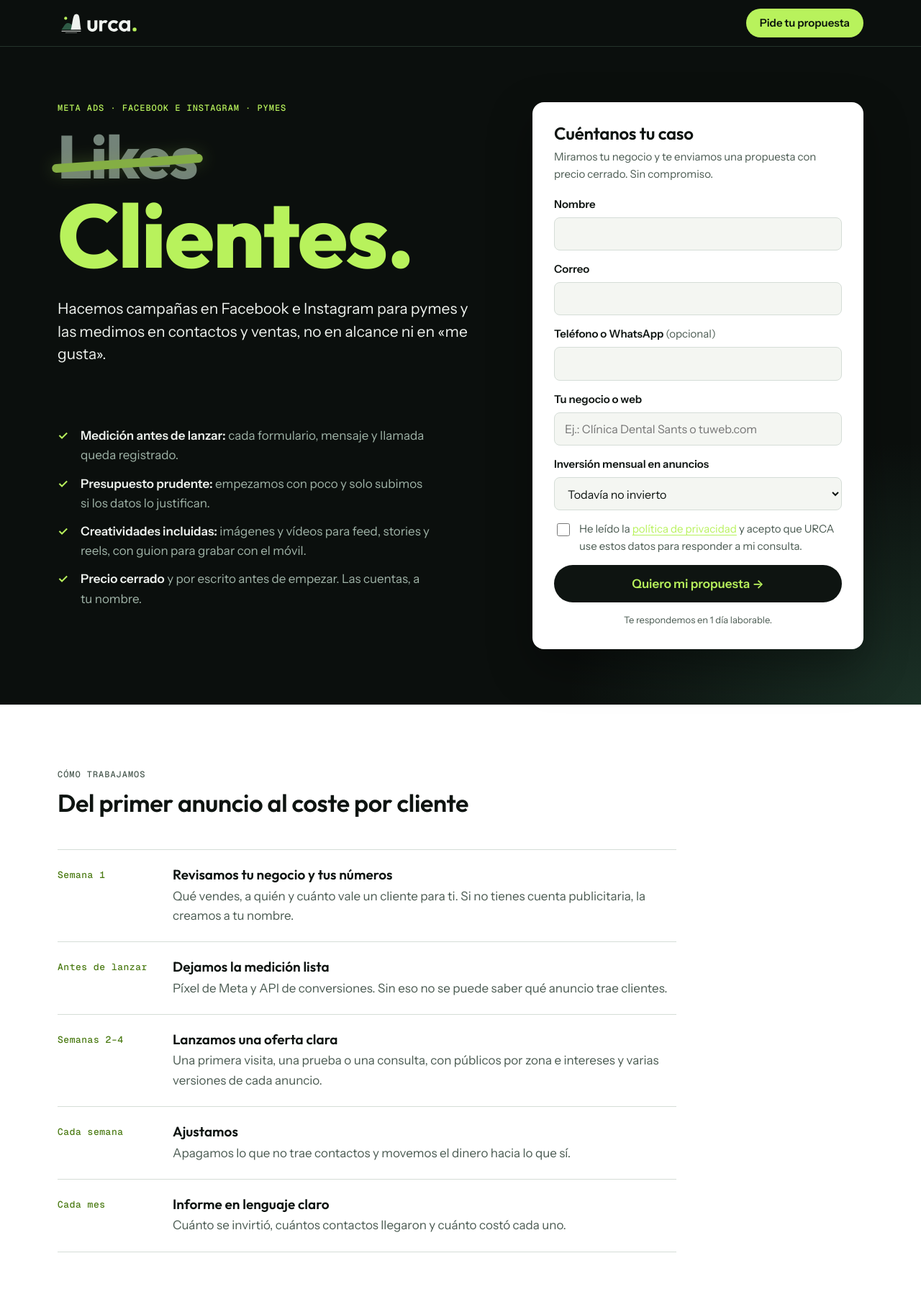
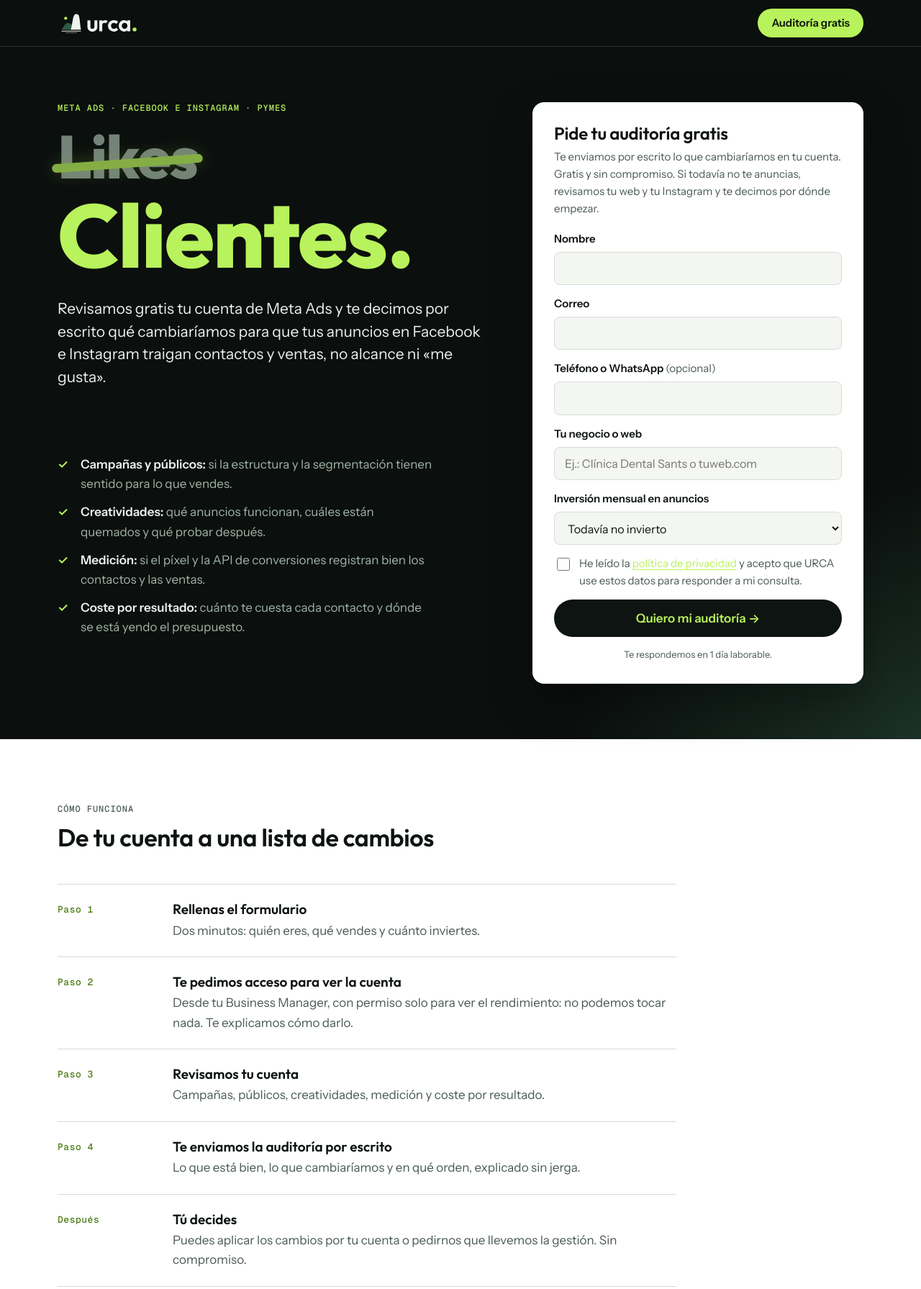
Before and after one commit to gpistoia90/urca-web, a plain HTML site: page lp/meta-ads-pymes.html in a window 1280 px wide. Shown: the top 1791 px of the page at 72% size. Drawn offline with nearby package versions, Linux system fonts and the light colour scheme.

Commit message:
Landing Meta Ads: oferta de auditoría gratis, alineada con el anuncio de ChatGPT

```diff
--- a/lp/meta-ads-pymes.html
+++ b/lp/meta-ads-pymes.html
@@ -3,15 +3,15 @@
 <head>
 <meta charset="utf-8">
 <meta name="viewport" content="width=device-width, initial-scale=1, viewport-fit=cover">
-<title>Meta Ads para pymes: clientes, no likes | URCA</title>
-<meta name="description" content="Campañas en Facebook e Instagram para pymes, medidas en contactos y ventas. Cuéntanos tu caso y te enviamos una propuesta con precio cerrado.">
+<title>Auditoría gratis de tu cuenta de Meta Ads | URCA</title>
+<meta name="description" content="Revisamos gratis tu cuenta de Meta Ads (Facebook e Instagram) y te enviamos por escrito qué cambiaríamos para que traiga clientes, no likes.">
 <!-- Landing de anuncios: fuera de Google para no competir con /meta-ads -->
 <meta name="robots" content="noindex, nofollow">
 <meta property="og:type" content="website">
 <meta property="og:locale" content="es_ES">
 <meta property="og:site_name" content="URCA">
-<meta property="og:title" content="Meta Ads para pymes: clientes, no likes | URCA">
-<meta property="og:description" content="Campañas en Facebook e Instagram medidas en ventas.">
+<meta property="og:title" content="Auditoría gratis de tu cuenta de Meta Ads | URCA">
+<meta property="og:description" content="Te decimos por escrito qué cambiaríamos para que tus anuncios traigan clientes, no likes.">
 <meta property="og:image" content="https://www.urca.agency/img/og.jpg">
 <meta name="theme-color" content="#0B0F0D">
 <link rel="icon" href="/favicon.ico" sizes="48x48">
@@ -74,12 +74,13 @@
 </head>
 <body>
 <a class="salto" href="#formulario">Saltar al formulario</a>
+<!-- Oferta: auditoría gratis de la cuenta de Meta Ads (debe coincidir con el subtexto del anuncio de ChatGPT) -->
 
 <!-- Sin menú: una sola salida, el formulario -->
 <header class="lp-cab oscuro">
   <div class="wrap">
     <img src="/img/urca-lockup-sobre-oscuro.svg" alt="URCA" width="116" height="37">
-    <a class="btn btn-principal btn-peq" href="#formulario">Pide tu propuesta</a>
+    <a class="btn btn-principal btn-peq" href="#formulario">Auditoría gratis</a>
   </div>
 </header>
 
@@ -89,21 +90,21 @@
     <div class="lp-intro">
       <p class="etiqueta">Meta Ads · Facebook e Instagram · Pymes</p>
       <h1 class="lp-titular"><del>Likes</del><span class="si">Clientes.</span></h1>
-      <p class="entradilla">Hacemos campañas en Facebook e Instagram para pymes y las medimos en contactos y ventas, no en alcance ni en «me gusta».</p>
+      <p class="entradilla">Revisamos gratis tu cuenta de Meta Ads y te decimos por escrito qué cambiaríamos para que tus anuncios en Facebook e Instagram traigan contactos y ventas, no alcance ni «me gusta».</p>
     </div>
 
     <ul class="lp-puntos">
-      <li><span><b>Medición antes de lanzar:</b> cada formulario, mensaje y llamada queda registrado.</span></li>
-      <li><span><b>Presupuesto prudente:</b> empezamos con poco y solo subimos si los datos lo justifican.</span></li>
-      <li><span><b>Creatividades incluidas:</b> imágenes y vídeos para feed, stories y reels, con guion para grabar con el móvil.</span></li>
-      <li><span><b>Precio cerrado</b> y por escrito antes de empezar. Las cuentas, a tu nombre.</span></li>
+      <li><span><b>Campañas y públicos:</b> si la estructura y la segmentación tienen sentido para lo que vendes.</span></li>
+      <li><span><b>Creatividades:</b> qué anuncios funcionan, cuáles están quemados y qué probar después.</span></li>
+      <li><span><b>Medición:</b> si el píxel y la API de conversiones registran bien los contactos y las ventas.</span></li>
+      <li><span><b>Coste por resultado:</b> cuánto te cuesta cada contacto y dónde se está yendo el presupuesto.</span></li>
     </ul>
 
     <div class="lp-form" id="formulario">
-      <h2>Cuéntanos tu caso</h2>
-      <p>Miramos tu negocio y te enviamos una propuesta con precio cerrado. Sin compromiso.</p>
+      <h2>Pide tu auditoría gratis</h2>
+      <p>Te enviamos por escrito lo que cambiaríamos en tu cuenta. Gratis y sin compromiso. Si todavía no te anuncias, revisamos tu web y tu Instagram y te decimos por dónde empezar.</p>
       <form class="form" action="https://formsubmit.co/hola@urca.agency" method="POST">
-        <input type="hidden" name="_subject" value="Nuevo lead · Landing Meta Ads pymes">
+        <input type="hidden" name="_subject" value="Nuevo lead · Auditoría gratis Meta Ads (landing)">
         <input type="hidden" name="_next" value="https://www.urca.agency/lp/gracias">
         <input type="hidden" name="_template" value="table">
         <input type="hidden" name="landing" value="meta-ads-pymes">
@@ -119,7 +120,7 @@
         <div class="campo"><label for="f-inversion">Inversión mensual en anuncios</label>
           <select id="f-inversion" name="inversion"><option>Todavía no invierto</option><option>Menos de 300 €</option><option>300–1.000 €</option><option>1.000–3.000 €</option><option>Más de 3.000 €</option></select></div>
         <label class="casilla"><input type="checkbox" name="privacidad" value="aceptada" required><span>He leído la <a href="/privacidad" target="_blank" rel="noopener">política de privacidad</a> y acepto que URCA use estos datos para responder a mi consulta.</span></label>
-        <button class="btn" type="submit">Quiero mi propuesta →</button>
+        <button class="btn" type="submit">Quiero mi auditoría →</button>
         <p class="letra">Te respondemos en 1 día laborable.</p>
       </form>
     </div>
@@ -128,20 +129,20 @@
 
 <section class="seccion blanca">
   <div class="wrap">
-    <div class="cab-seccion"><p class="etiqueta">Cómo trabajamos</p><h2>Del primer anuncio al coste por cliente</h2></div>
+    <div class="cab-seccion"><p class="etiqueta">Cómo funciona</p><h2>De tu cuenta a una lista de cambios</h2></div>
     <ol class="pasos">
-      <li><span class="cuando">Semana 1</span><h3>Revisamos tu negocio y tus números</h3><p>Qué vendes, a quién y cuánto vale un cliente para ti. Si no tienes cuenta publicitaria, la creamos a tu nombre.</p></li>
-      <li><span class="cuando">Antes de lanzar</span><h3>Dejamos la medición lista</h3><p>Píxel de Meta y API de conversiones. Sin eso no se puede saber qué anuncio trae clientes.</p></li>
-      <li><span class="cuando">Semanas 2–4</span><h3>Lanzamos una oferta clara</h3><p>Una primera visita, una prueba o una consulta, con públicos por zona e intereses y varias versiones de cada anuncio.</p></li>
-      <li><span class="cuando">Cada semana</span><h3>Ajustamos</h3><p>Apagamos lo que no trae contactos y movemos el dinero hacia lo que sí.</p></li>
-      <li><span class="cuando">Cada mes</span><h3>Informe en lenguaje claro</h3><p>Cuánto se invirtió, cuántos contactos llegaron y cuánto costó cada uno.</p></li>
+      <li><span class="cuando">Paso 1</span><h3>Rellenas el formulario</h3><p>Dos minutos: quién eres, qué vendes y cuánto inviertes.</p></li>
+      <li><span class="cuando">Paso 2</span><h3>Te pedimos acceso para ver la cuenta</h3><p>Desde tu Business Manager, con permiso solo para ver el rendimiento: no podemos tocar nada. Te explicamos cómo darlo.</p></li>
+      <li><span class="cuando">Paso 3</span><h3>Revisamos tu cuenta</h3><p>Campañas, públicos, creatividades, medición y coste por resultado.</p></li>
+      <li><span class="cuando">Paso 4</span><h3>Te enviamos la auditoría por escrito</h3><p>Lo que está bien, lo que cambiaríamos y en qué orden, explicado sin jerga.</p></li>
+      <li><span class="cuando">Después</span><h3>Tú decides</h3><p>Puedes aplicar los cambios por tu cuenta o pedirnos que llevemos la gestión. Sin compromiso.</p></li>
     </ol>
   </div>
 </section>
 
 <section class="seccion">
   <div class="wrap">
-    <div class="cab-seccion"><p class="etiqueta">Nuestras reglas</p><h2>Claridad desde el primer día</h2></div>
+    <div class="cab-seccion"><p class="etiqueta">Si después trabajamos juntos</p><h2>Claridad desde el primer día</h2></div>
     <ul class="compromisos">
       <li><h3>Las cuentas son tuyas</h3><p>Meta y la medición se crean a tu nombre. Si un día te vas, te lo llevas todo.</p></li>
       <li><h3>La inversión, directa</h3><p>Pagas los anuncios a Meta con tu tarjeta. Ese dinero no pasa por nosotros.</p></li>
@@ -155,9 +156,10 @@
   <div class="wrap">
     <div class="cab-seccion"><p class="etiqueta">Preguntas frecuentes</p><h2>Antes de escribirnos</h2></div>
     <div class="preguntas">
-      <details open><summary>¿Cuánto tengo que invertir en anuncios?</summary><div class="respuesta"><p>Tú decides el presupuesto y lo pagas directamente a Meta. Empezamos con una cantidad prudente y solo la subimos cuando sabemos qué anuncio trae contactos.</p></div></details>
-      <details><summary>¿Tengo que grabar vídeos?</summary><div class="respuesta"><p>Pocos. Partimos de lo que ya tienes y, si falta material, te damos un guion corto para grabar con el móvil. Los vídeos sencillos y reales suelen funcionar mejor que los muy producidos.</p></div></details>
-      <details><summary>¿Cuánto tarda en funcionar?</summary><div class="respuesta"><p>Meta necesita unos días de aprendizaje al empezar cada campaña. En las primeras dos semanas ya se ve qué mensajes funcionan mejor, y a partir de ahí ajustamos.</p></div></details>
+      <details open><summary>¿La auditoría es gratis de verdad?</summary><div class="respuesta"><p>Sí. Te enviamos la auditoría por escrito y no tienes que contratar nada después. Si quieres que llevemos la gestión, te pasamos una propuesta con precio cerrado.</p></div></details>
+      <details><summary>¿Tenéis que entrar en mi cuenta?</summary><div class="respuesta"><p>Necesitamos verla. Lo hacemos con un acceso de solo lectura desde tu Business Manager, que puedes quitar cuando quieras. Si lo prefieres, también podemos hacerla en una videollamada compartiendo pantalla.</p></div></details>
+      <details><summary>¿Y si todavía no hago anuncios?</summary><div class="respuesta"><p>Entonces revisamos tu web y tu Instagram y te decimos con qué oferta, qué público y qué presupuesto empezaríamos.</p></div></details>
+      <details><summary>¿Cuánto tengo que invertir en anuncios?</summary><div class="respuesta"><p>Tú decides el presupuesto y lo pagas directamente a Meta. Empezamos con una cantidad prudente y solo la subimos cuando sabemos qué anuncio trae contactos.</p></div></details>
       <details><summary>¿Es lo mismo que llevar mis redes sociales?</summary><div class="respuesta"><p>No. Llevar redes es publicar en tu perfil. Nosotros hacemos publicidad pagada para llegar a gente que no te sigue y conseguir contactos o ventas.</p></div></details>
     </div>
   </div>
@@ -165,8 +167,8 @@
 
 <section class="cierre oscuro">
   <div class="wrap">
-    <div class="cierre-texto"><h2>¿Probamos Meta Ads en tu negocio?</h2><p>Dos minutos de formulario. Te respondemos en 1 día laborable con los siguientes pasos.</p></div>
-    <a class="btn btn-principal" href="#formulario">Pide tu propuesta →</a>
+    <div class="cierre-texto"><h2>¿Revisamos tu cuenta de Meta Ads?</h2><p>Dos minutos de formulario. Te respondemos en 1 día laborable con los siguientes pasos.</p></div>
+    <a class="btn btn-principal" href="#formulario">Pide tu auditoría gratis →</a>
   </div>
 </section>
 </main>
```
Also changed, not shown: lp/gracias.html (+4 -4 lines).
